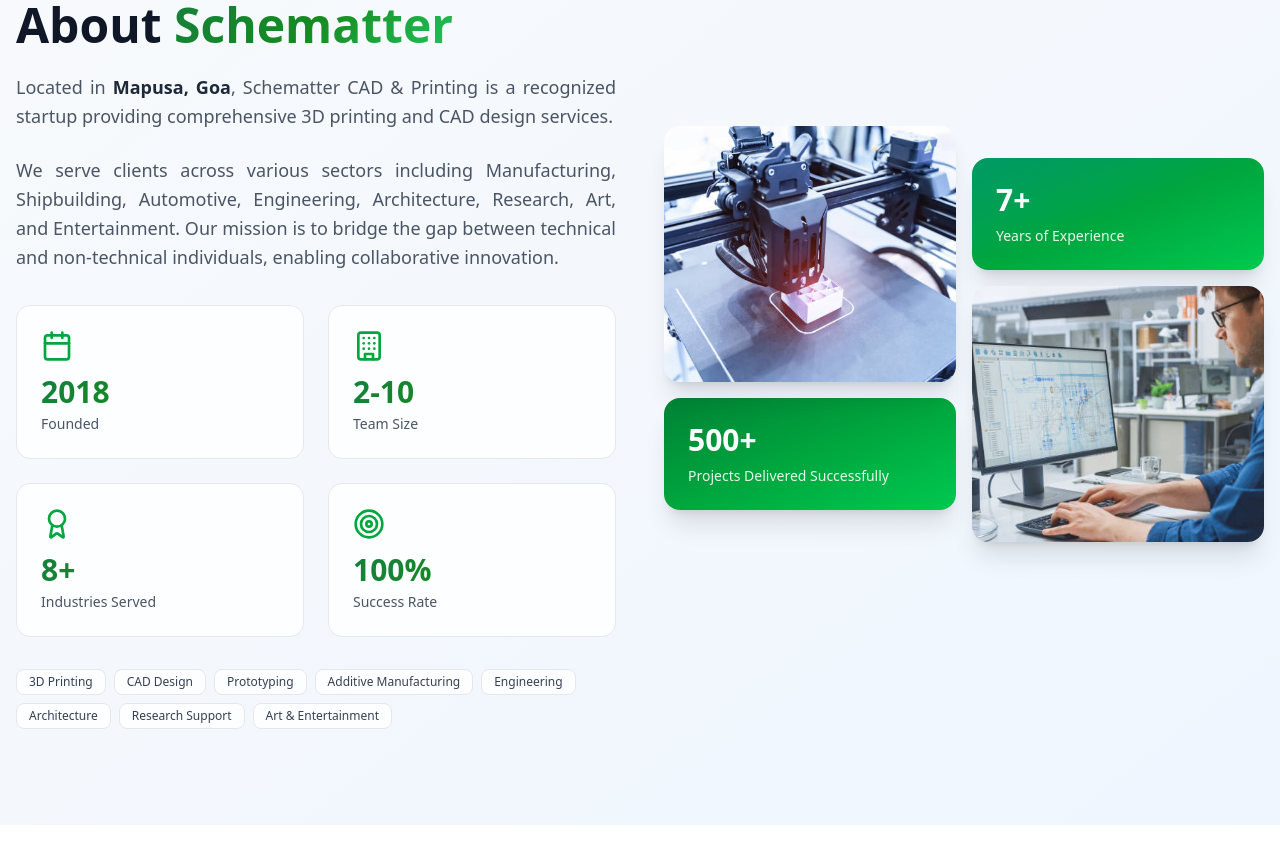
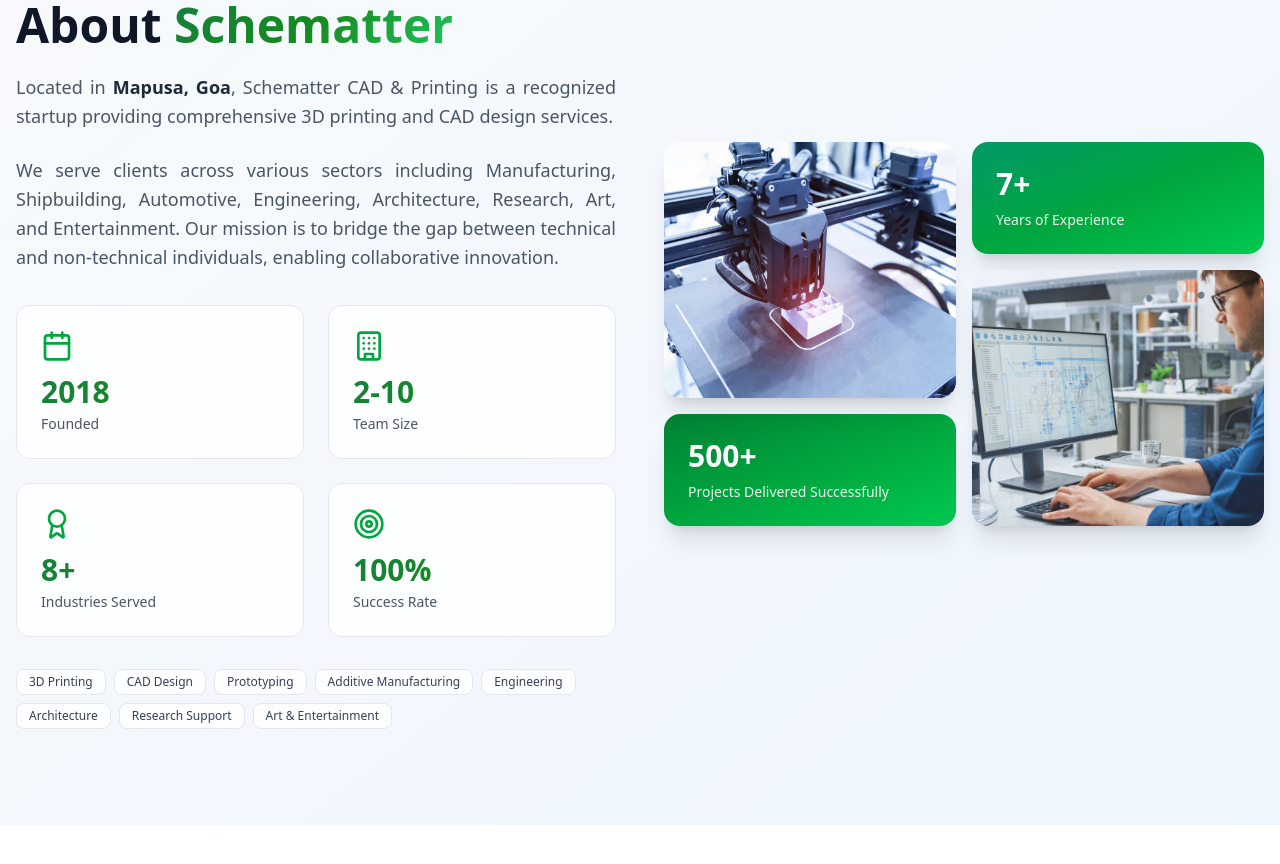
Before and after one commit to MexsonFernandes/ScheMatter, a React (Vite) app: page / in a window 1280 px wide. Shown: the part 2000-2864 px from the top of the page. Built offline with nearby package versions, Linux system fonts and the light colour scheme; no server answers; the database is empty.

Commit message:
:hammer: resize the iamges'

```diff
--- a/src/components/sections/AboutSection.jsx
+++ b/src/components/sections/AboutSection.jsx
@@ -92,7 +92,7 @@
                                 <div className="text-sm opacity-90">Projects Delivered Successfully</div>
                             </div>
                         </div>
-                        <div className="space-y-4 pt-8">
+                        <div className="space-y-4">
                             <div className="bg-gradient-to-br from-emerald-600 via-green-600 to-green-500 rounded-2xl p-6 text-white shadow-xl">
                                 <div className="text-3xl font-bold mb-2">7+</div>
                                 <div className="text-sm opacity-90">Years of Experience</div>
```
